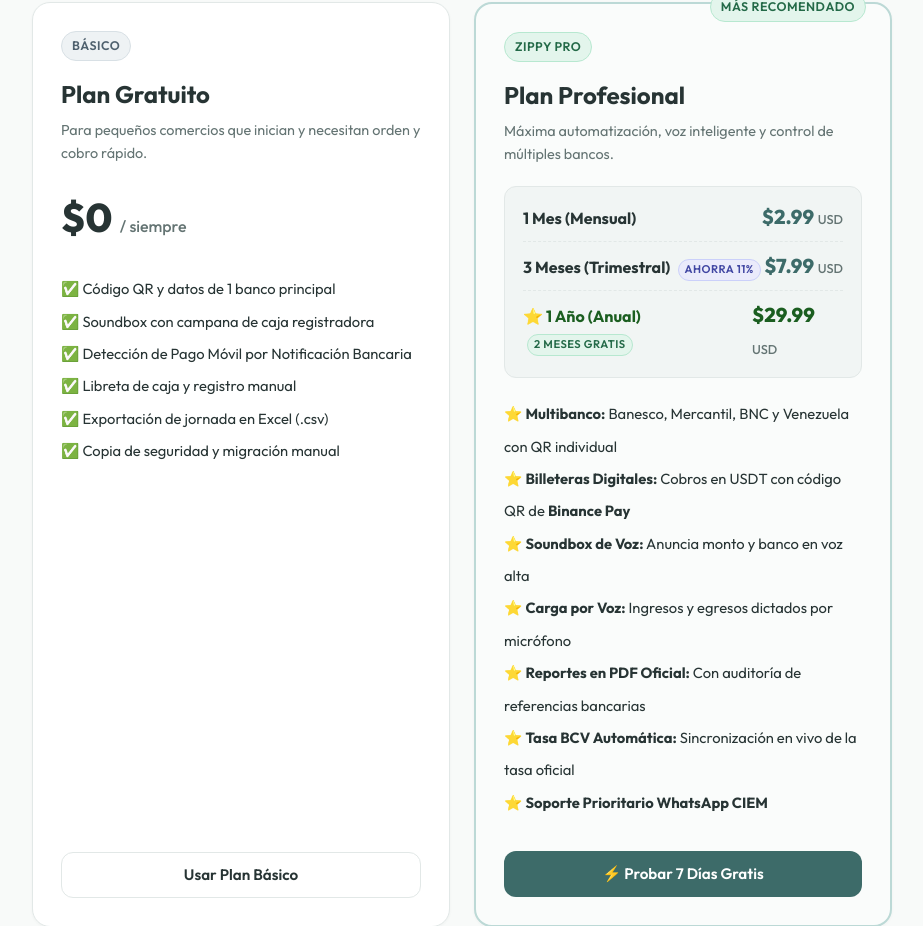
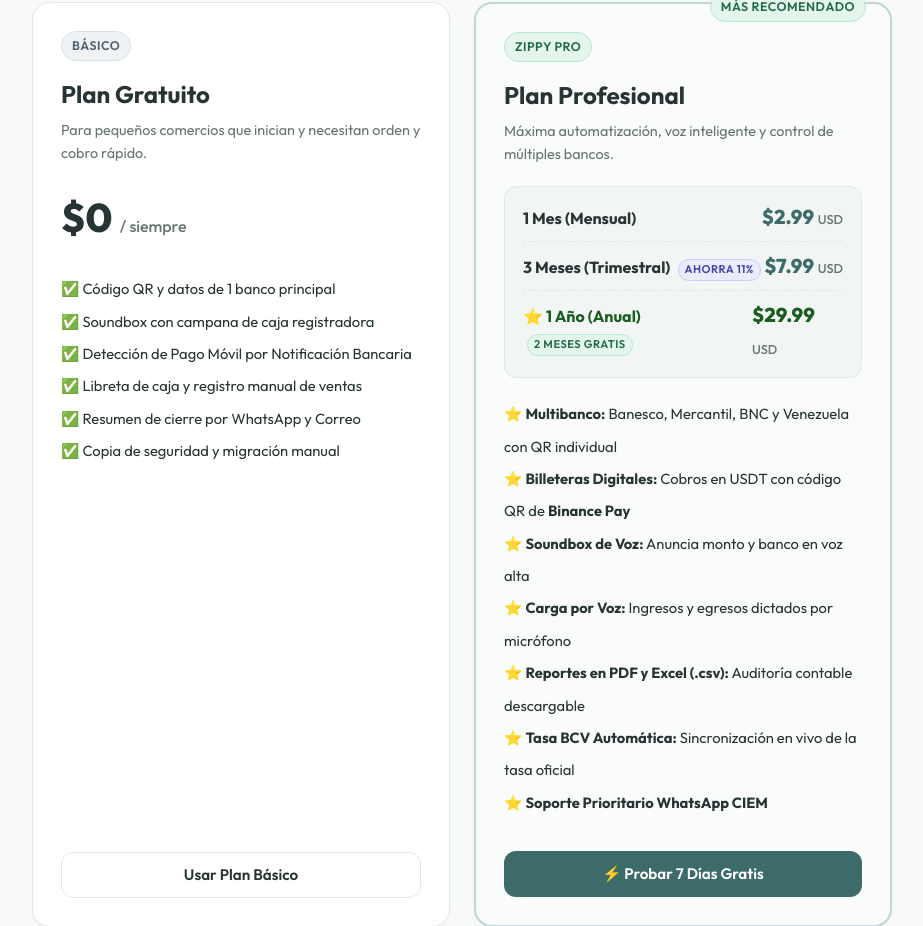
Before and after one commit to ildecarzap/zippy, a FastAPI app: page /planes in a window 1280 px wide. Shown: the part 337-1263 px from the top of the page, without its empty margins (178-1101 px from the left). Run offline with FastAPI, Linux system fonts and the light colour scheme.

Commit message:
feat: clarificar reportes Excel (.csv) y PDF como exclusivos de Plan PRO en app y web

```diff
--- a/mobile/app/src/main/res/layout/dialog_pro_upgrade.xml
+++ b/mobile/app/src/main/res/layout/dialog_pro_upgrade.xml
@@ -154,7 +154,7 @@
                         <TextView
                             android:layout_width="wrap_content"
                             android:layout_height="wrap_content"
-                            android:text="Reportes PDF Formales con Membrete"
+                            android:text="Reportes Formales en PDF y Excel (.csv)"
                             android:textStyle="bold"
                             android:textColor="@color/text_primary"
                             android:textSize="14sp" />
@@ -162,7 +162,7 @@
                         <TextView
                             android:layout_width="wrap_content"
                             android:layout_height="wrap_content"
-                            android:text="Genera documentos contables con RIF, firmas de conformidad y desglose por rubro."
+                            android:text="Genera documentos contables con RIF, firmas y exporta en Excel para cuadre y auditoría."
                             android:textColor="@color/text_secondary"
                             android:textSize="12sp" />
                     </LinearLayout>
--- a/web/app/templates/guia.html
+++ b/web/app/templates/guia.html
@@ -107,7 +107,7 @@
       </p>
       <ul style="padding-left: 20px; color: var(--color-text-muted); font-size: 0.92rem; line-height: 1.8;">
         <li>Revisa el total cobrado en Bolívares y su equivalencia en Dólares según la tasa oficial del BCV del momento exacto del cobro.</li>
-        <li>Genera reportes en formato <strong>Excel (.csv)</strong> o <strong>PDF</strong>. El nombre del archivo se guarda con la fecha y hora exacta (ej. <code>reporte_jornada_21-10-26_1630.pdf</code>) e incluye los números de referencia para auditar con el banco.</li>
+        <li>Genera reportes descargables en formato <strong>Excel (.csv)</strong> o <strong>PDF</strong> (exclusivo de Zippy PRO). El nombre del archivo se guarda con la fecha y hora exacta (ej. <code>reporte_jornada_21-10-26_1630.csv</code> o <code>.pdf</code>) e incluye los números de referencia para auditar con el banco.</li>
       </ul>
     </div>
 
--- a/web/app/templates/planes.html
+++ b/web/app/templates/planes.html
@@ -32,8 +32,8 @@
           <li>✅ Código QR y datos de 1 banco principal</li>
           <li>✅ Soundbox con campana de caja registradora</li>
           <li>✅ Detección de Pago Móvil por Notificación Bancaria</li>
-          <li>✅ Libreta de caja y registro manual</li>
-          <li>✅ Exportación de jornada en Excel (.csv)</li>
+          <li>✅ Libreta de caja y registro manual de ventas</li>
+          <li>✅ Resumen de cierre por WhatsApp y Correo</li>
           <li>✅ Copia de seguridad y migración manual</li>
         </ul>
       </div>
@@ -83,7 +83,7 @@
           <li>⭐ <strong>Billeteras Digitales:</strong> Cobros en USDT con código QR de <strong>Binance Pay</strong></li>
           <li>⭐ <strong>Soundbox de Voz:</strong> Anuncia monto y banco en voz alta</li>
           <li>⭐ <strong>Carga por Voz:</strong> Ingresos y egresos dictados por micrófono</li>
-          <li>⭐ <strong>Reportes en PDF Oficial:</strong> Con auditoría de referencias bancarias</li>
+          <li>⭐ <strong>Reportes en PDF y Excel (.csv):</strong> Auditoría contable descargable</li>
           <li>⭐ <strong>Tasa BCV Automática:</strong> Sincronización en vivo de la tasa oficial</li>
           <li>⭐ <strong>Soporte Prioritario WhatsApp CIEM</strong></li>
         </ul>
```
